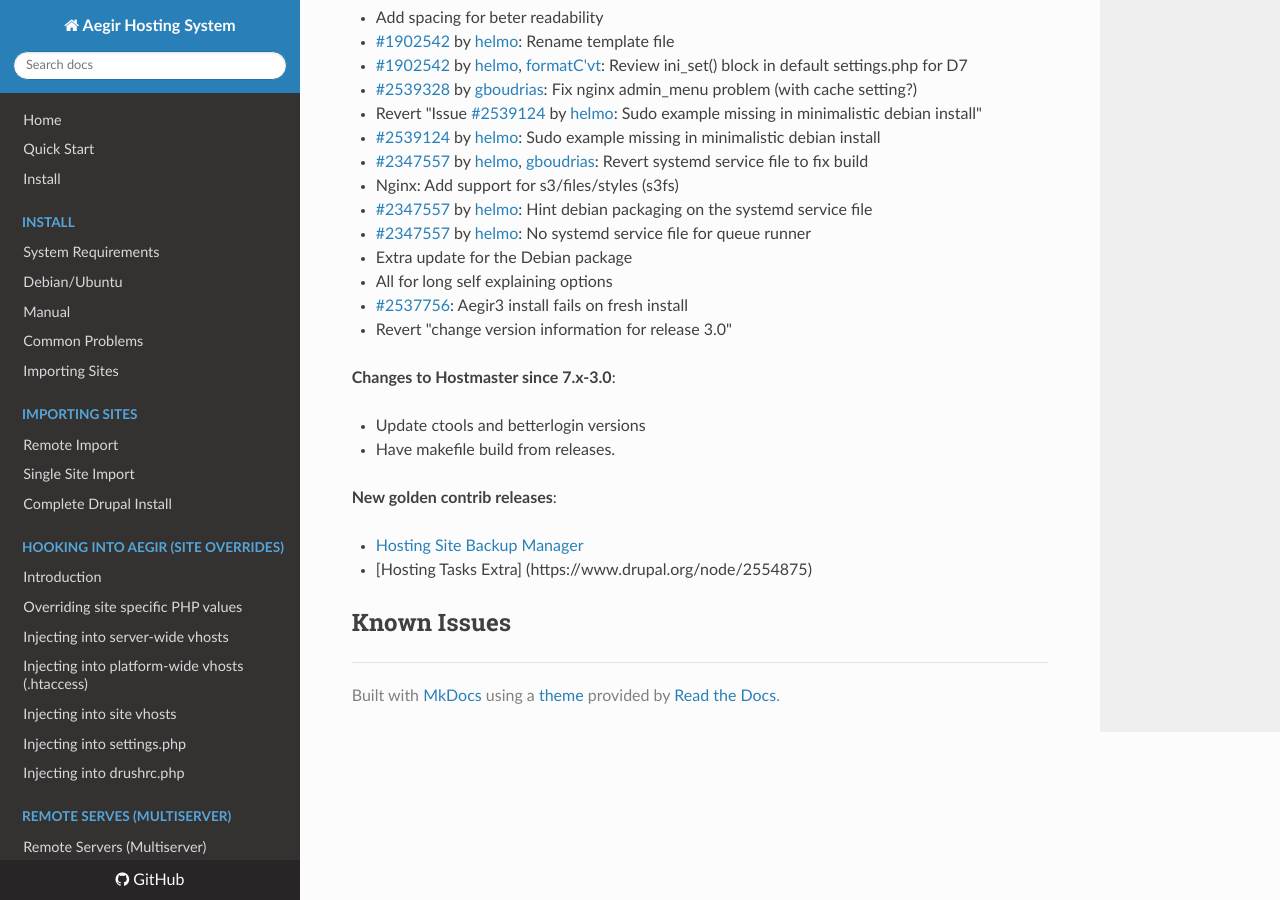
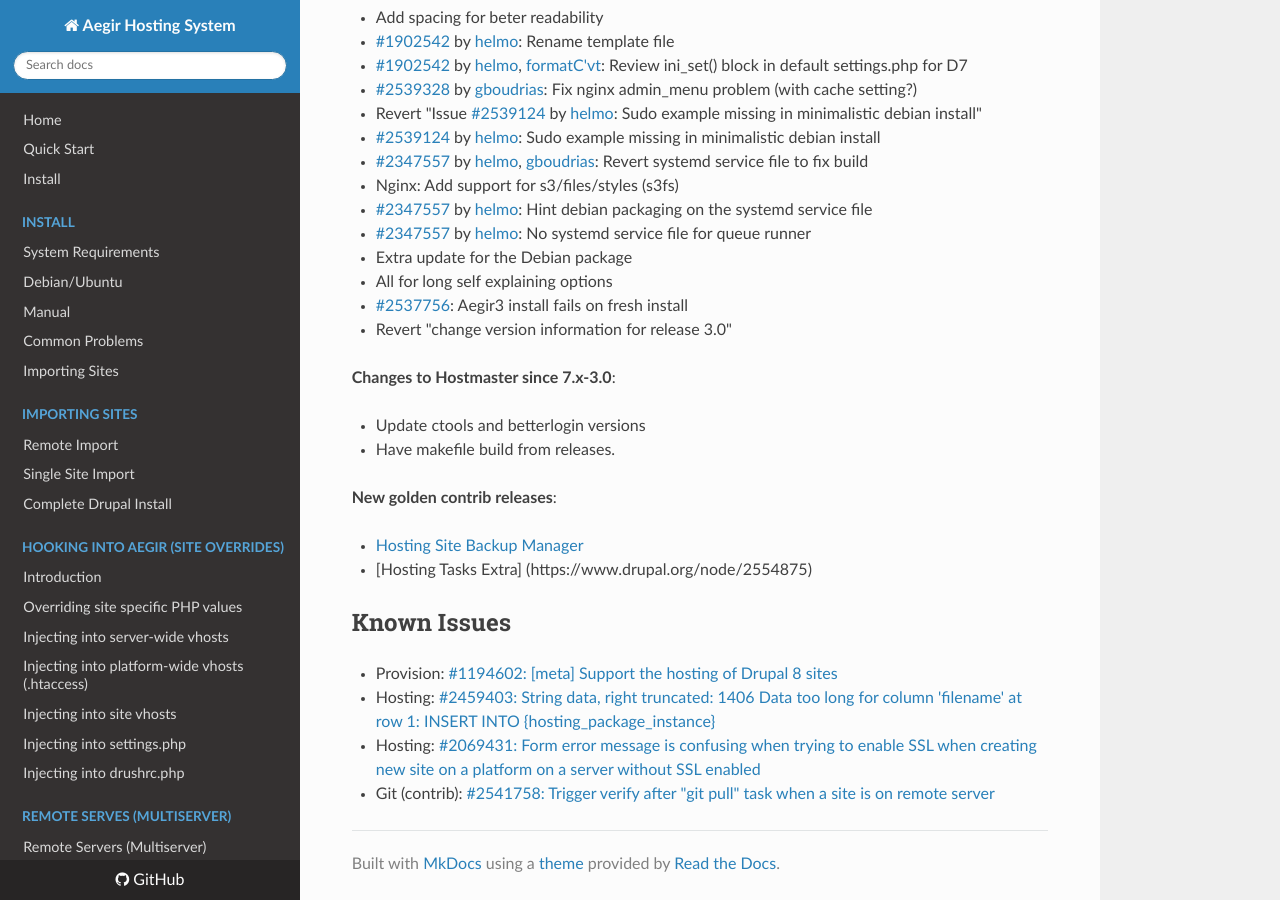
Before and after one commit to aegir-project/documentation, an MkDocs documentation site: the page built from docs/release-notes/3.1-release-notes.md, in a window 1280 px wide and 900 px high, scrolled down 714 px. Built offline with MkDocs 1.6.1, drawn with Linux system fonts in a browser that asks for light colours; nearby versions of some CDN libraries; old or Windows-style settings are respelled for this version of MkDocs.

Commit message:
Release notes 3.1: Add known issues section

```diff
--- a/docs/release-notes/3.1-release-notes.md
+++ b/docs/release-notes/3.1-release-notes.md
@@ -51,3 +51,7 @@
 
 Known Issues
 ------------
+*   Provision: [#1194602: [meta] Support the hosting of Drupal 8 sites](https://www.drupal.org/node/2554859/node/1194602 "Status: Needs work")
+*   Hosting: [#2459403: String data, right truncated: 1406 Data too long for column 'filename' at row 1: INSERT INTO {hosting_package_instance}](https://www.drupal.org/node/2554859/node/2459403 "Status: Needs review")
+*   Hosting: [#2069431:  Form error message is confusing when trying to enable SSL when creating new site on a platform on a server without SSL enabled](https://www.drupal.org/node/2554859/node/2069431 "Status: Needs review")
+*   Git (contrib): [#2541758: Trigger verify after "git pull" task when a site is on remote server](https://www.drupal.org/node/2554859/node/2541758 "Status: Needs work, Assigned to: formatC'vt")
```
